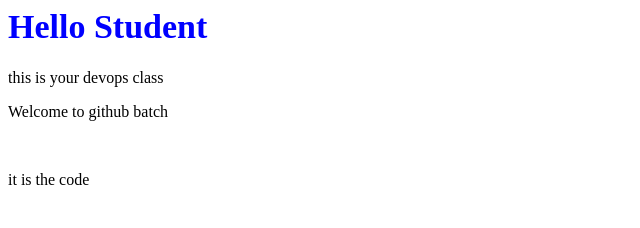
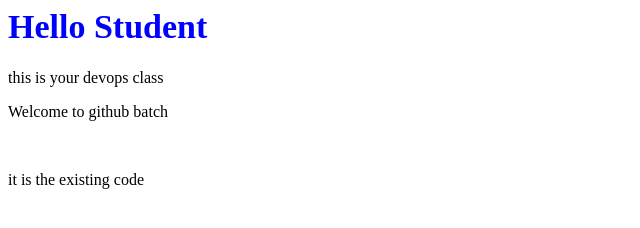
Before and after one commit to keshavpola-git/web_project, a plain HTML site: page index.html in a window 1280 px wide. Shown: the full height of the page, 0-640 px from the left. Drawn offline with Linux system fonts and the light colour scheme.

Commit message:
existing code

```diff
--- a/index.html
+++ b/index.html
@@ -13,6 +13,6 @@ p{
 	<h1>Hello Student</h1>
 	<p>this is your devops class</p>
 	<p> Welcome to github batch</p><br>
-	<p>it is the code</p>
+	<p>it is the existing code</p>
 </body>
 </html>
```
